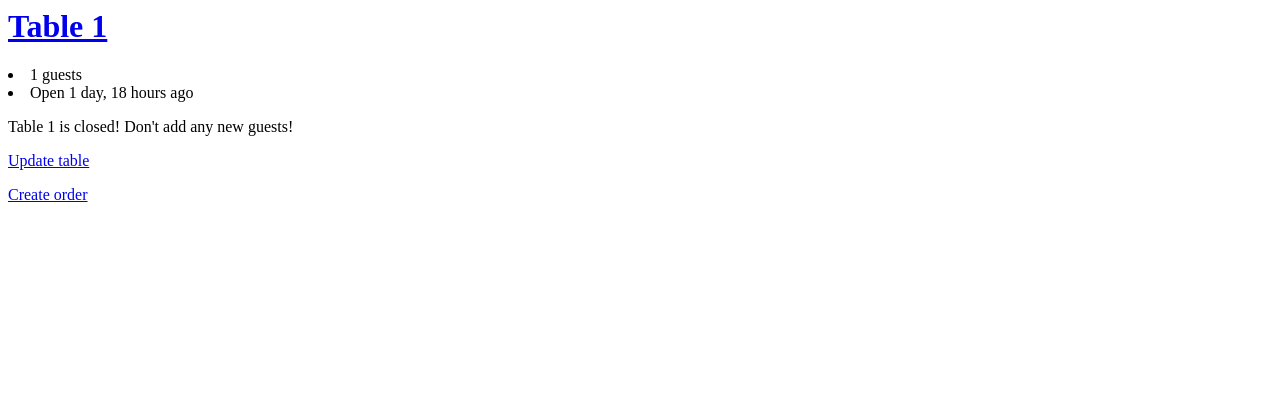
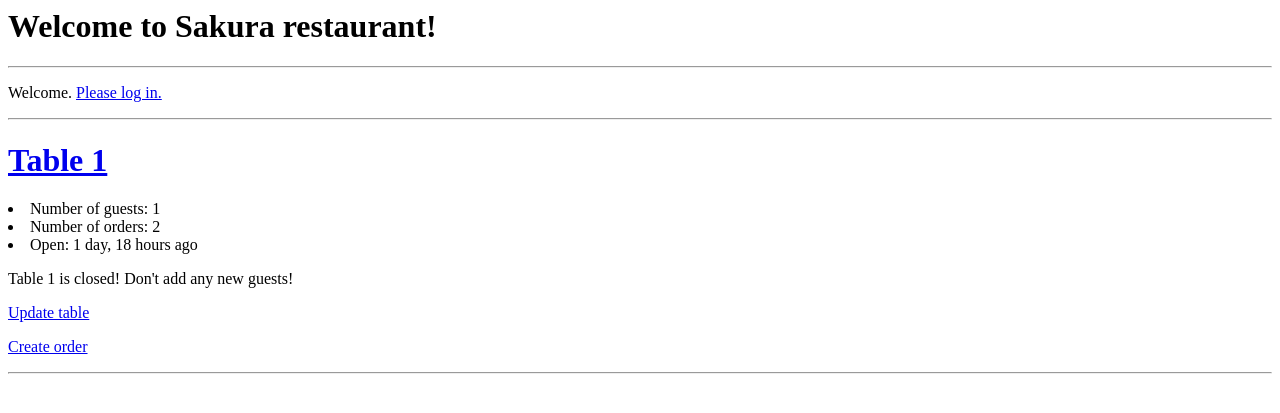
Before and after one commit to herressy/sakura, a Django app: page / in a window 1280 px wide. Shown: the top 413 px of the page. Run offline with Django 4.2, Linux system fonts and the light colour scheme; data comes from the database, SQL or seed files in the repository.

Commit message:
update views

```diff
--- a/restaurant/templates/restaurant/home.html
+++ b/restaurant/templates/restaurant/home.html
@@ -1,17 +1,26 @@
-{% for table in tables %}
-    <h1><a href="{% url 'view-table' table.number %}">Table {{table.number}}</a></h1>
-        <li>{{table.guest_count}} guests</li>
-        <li>Open {{table.created_at|timesince}} ago</li>
+<script>
+    function clicked(e)
+    {
+        if(!confirm('This action will delete all menu items and create basic Sakura menu. Are you sure?')) {
+            e.preventDefault();
+        }
+    }
+</script>
 
-    {% if table.is_closed %}
-        <p>{{table}} is closed! Don't add any new guests!</p>
+<h1>Welcome to Sakura restaurant!</h1>
+<hr>
+
+{% if user.is_authenticated %}
+    <p>Logged in as: <b>{{ user.username }}</b></p>
+    <p><a href="{% url 'logout-page' %}">Log out</a></p>
+    {% if user.is_superuser %}
+        <p><a href="{% url 'create-basic-menu' %}" onclick="clicked(event)">Create basic Sakura menu</a></p>
     {% endif %}
 
-    <p><a href="{% url 'update-table' table.number %}">Update table</a></p>
-    <p><a href="{% url 'create-order' table.number %}">Create order</a></p>
+{% else %}
+    <p>Welcome. <a href="{% url 'login-page' %}">Please log in.</a></p>
 
-    {% empty %}
-    <p>No tables open.</p>
+{% endif %}
+<hr>
 
-    <hr>
-{% endfor %}
+{% include 'restaurant/tables.html' %}
--- /dev/null
+++ b/restaurant/templates/restaurant/login.html
@@ -0,0 +1,6 @@
+<h1>Login</h1>
+<form method="post">
+    {% csrf_token %}
+    {{ form.as_p }}
+    <input type="submit" value="Login">
+</form>
--- /dev/null
+++ b/restaurant/templates/restaurant/tables.html
@@ -0,0 +1,18 @@
+{% for table in tables %}
+    <h1><a href="{% url 'view-table' table.number %}">Table {{table.number}}</a></h1>
+        <li>Number of guests: {{ table.guest_count }}</li>
+        <li>Number of orders: {{ table.order_set.count }}</li>
+        <li>Open: {{ table.created_at|timesince }} ago</li>
+
+    {% if table.is_closed %}
+        <p>{{table}} is closed! Don't add any new guests!</p>
+    {% endif %}
+
+    <p><a href="{% url 'update-table' table.number %}">Update table</a></p>
+    <p><a href="{% url 'create-order' table.number %}">Create order</a></p>
+    <hr>
+
+    {% empty %}
+    <p>No tables open.</p>
+
+{% endfor %}
```
